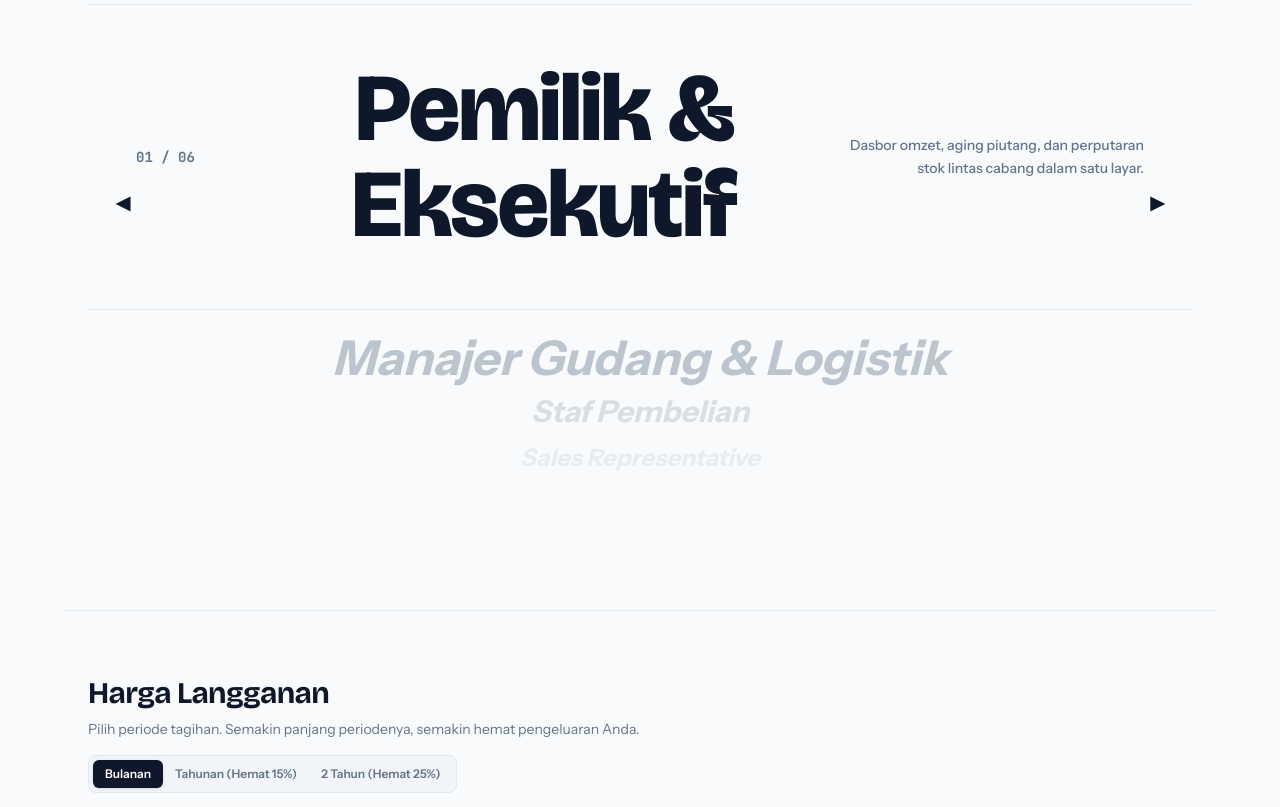
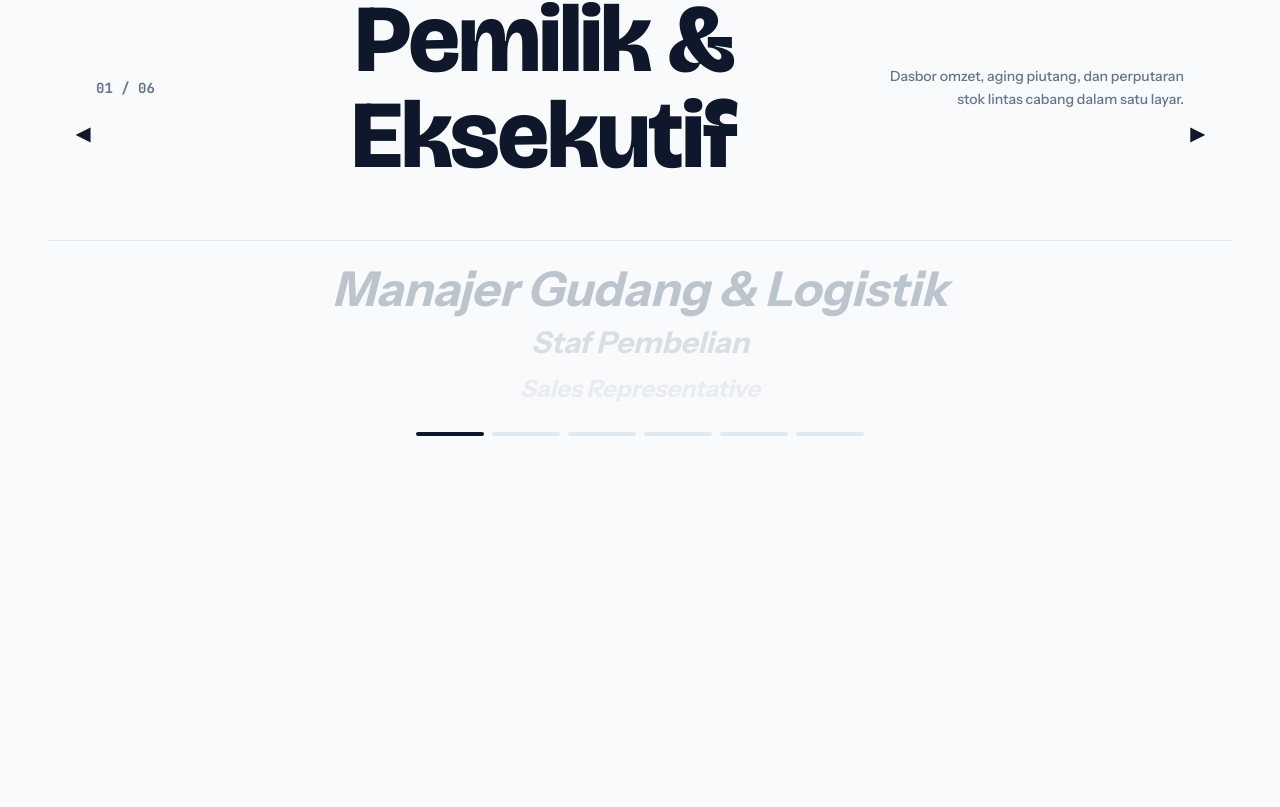
Before and after one commit to afrizadwi21/DistribuCore, a Next.js app in the folder apps/web/: page / in a window 1280 px wide. Shown: the part 2531-3338 px from the top of the page. Built offline with nearby package versions, Linux system fonts and the light colour scheme.

Commit message:
feat(personas): pin sticky scroll section until all roles complete

```diff
--- a/apps/web/src/components/landing/PersonasSection.tsx
+++ b/apps/web/src/components/landing/PersonasSection.tsx
@@ -1,16 +1,26 @@
 "use client";
 
-import React, { useState, useRef } from "react";
+import React, { useState, useEffect, useRef } from "react";
 import { PERSONAS } from "./data";
 
 export function PersonasSection() {
   const [active, setActive] = useState(0);
-  const total = PERSONAS.length;
-  const lastScroll = useRef(0);
-  const touchStartY = useRef(0);
+  const total = PERSONAS.length, containerRef = useRef<HTMLElement>(null);
+  const lastScroll = useRef(0), touchStartY = useRef(0);
 
   const prev = () => setActive((c) => (c > 0 ? c - 1 : total - 1));
   const next = () => setActive((c) => (c < total - 1 ? c + 1 : 0));
+
+  useEffect(() => {
+    const onScroll = () => {
+      if (!containerRef.current) return;
+      const h = containerRef.current.offsetHeight - window.innerHeight;
+      if (h > 0) setActive(Math.min(total - 1, Math.floor(Math.max(0, Math.min(1, -containerRef.current.getBoundingClientRect().top / h)) * total)));
+    };
+    window.addEventListener("scroll", onScroll, { passive: true });
+    return () => window.removeEventListener("scroll", onScroll);
+  }, [total]);
+
   const at = (offset: number) => {
     const i = (active + offset + total) % total;
     return { ...PERSONAS[i], i };
@@ -29,7 +39,8 @@ export function PersonasSection() {
   const p1 = at(-1), curr = PERSONAS[active], n1 = at(1), n2 = at(2), n3 = at(3);
 
   return (
-    <section id="peran" onWheel={handleWheel} className="relative mx-auto max-w-6xl px-6 py-24 border-t border-[var(--bd)] select-none">
+    <section ref={containerRef} id="peran" onWheel={handleWheel} className="relative h-[280vh] border-t border-[var(--bd)] select-none">
+      <div className="sticky top-0 h-screen w-full flex flex-col justify-between overflow-hidden bg-[var(--bg)] px-6 sm:px-12 py-10">
       <div className="text-center mb-10">
         <h2 className="text-2xl sm:text-3xl font-bold tracking-tight text-[var(--tx)]">
           Satu sistem untuk setiap peran operasional
@@ -78,6 +89,12 @@ export function PersonasSection() {
           <button onClick={() => setActive(n3.i)} className="text-lg sm:text-2xl font-bold font-heading italic text-[var(--mu)] opacity-10 hover:opacity-30 transition-all cursor-pointer">{n3.role}</button>
         </div>
       </div>
+      <div className="max-w-md mx-auto w-full pb-4 flex gap-2">
+        {PERSONAS.map((_, idx) => (
+          <div key={idx} className={`h-1 flex-1 rounded-full transition-colors duration-300 ${idx === active ? "bg-[var(--tx)]" : "bg-[var(--bd)]"}`} />
+        ))}
+      </div>
+      </div>
     </section>
   );
 }
```
